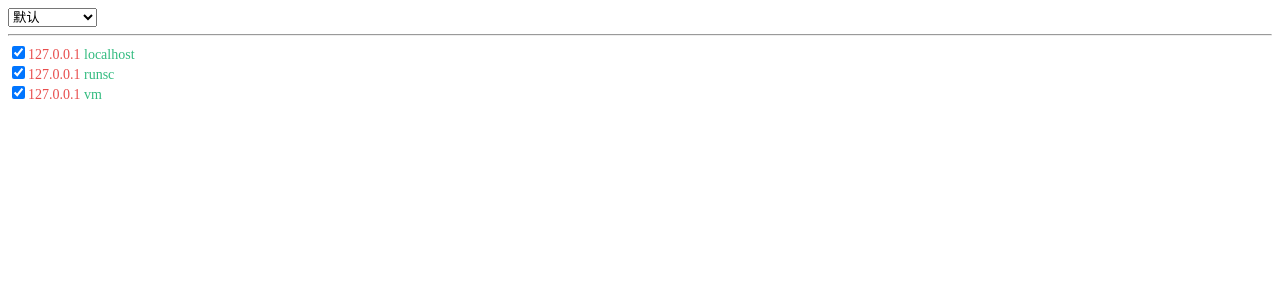
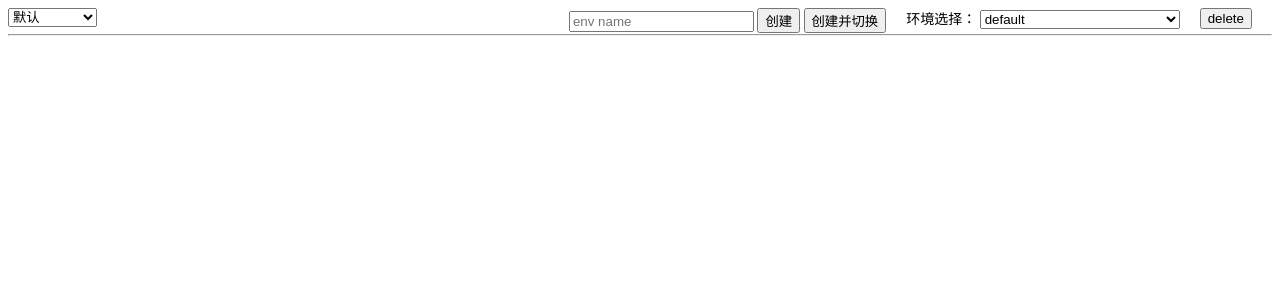
Before and after one commit to guolifu/thosts, a PHP site: page / in a window 1280 px wide. Shown: the top 300 px of the page. Run offline with PHP 8.4, Linux system fonts and the light colour scheme.

Commit message:
增加env切换相关功能

```diff
--- a/index.html
+++ b/index.html
@@ -11,10 +11,29 @@
     <option value="content">默认</option>
     <option value="textarea">全编辑模式</option>
 </select>
+
+<div class="mr20 right">
+    <button class="delete">delete</button>
+</div>
+
+<!--选择env-->
+<div class="mr20 change-env right">
+    <span>环境选择：</span>
+    <select name="envlist" id="envlist"></select>
+</div>
+
+<!--创建模块-->
+<div class="mr20 create-env right">
+    <input class="env-name" placeholder="env name" type="text"/>
+    <button class="create-button" data-type="0">创建</button>
+    <button class="create-button" data-type="1">创建并切换</button>
+</div>
+
 <hr>
 <div class="content"></div>
 <div class="textarea"></div>
 <div class="tip"></div>
+<div class="tip_err"></div>
 </body>
 </html>
 <script src="/source/js/jquery.js"></script>
--- a/lib/hosts.class.php
+++ b/lib/hosts.class.php
@@ -5,18 +5,60 @@
  */
 class Hosts
 {
-    public $hosts_path = '/etc/hosts';
+    /**
+     * @var string
+     */
+    public $base_hosts_path = '/etc/hosts';
 
+    /**
+     * @var string
+     */
+    public $tmp_path = SOURCE . '/hosts.tmp';
+
+    /**
+     * @var string
+     */
+    public $defaultHostFile = HOSTS_PATH . '/hosts_default';
+
+    /**
+     * @var mixed
+     */
     public $config;
 
+    /**
+     * @var bool
+     */
+    public $preEnv = true;
+
+    /**
+     * Hosts constructor.
+     */
     public function __construct()
     {
         $this->config = include CONFIG_PATH;
+        $this->init();
+    }
+
+    /**
+     * 初始化配置
+     */
+    private function init()
+    {
+        $has_default_hosts_file = file_exists($this->defaultHostFile);
+        if (!$has_default_hosts_file) {
+            $this->cHost('default', $this->base_hosts_path, true);
+        }
     }
 
     public function getHosts()
     {
-        $hosts = file_get_contents($this->hosts_path);
+        $env = array_search(true, $this->config);
+        if ($env) {
+            $readPath = $this->getEnvFilePath($env);
+        } else {
+            $readPath = $this->base_hosts_path;
+        }
+        $hosts = file_get_contents($readPath);
         $pattern = '/\d{1,3}\.\d{1,3}\.\d{1,3}\.\d{1,3}/';
         $hosts = preg_replace($pattern, '<input class="checkbox" type="checkbox"><span class="ip">' . '${0}' . '</span><span class="domain">', $hosts);
         $hosts = str_replace(PHP_EOL, '</span><br>', $hosts);
@@ -28,42 +70,145 @@ class Hosts
 
     public function getTextareaHosts()
     {
-        $hosts = file_get_contents($this->hosts_path);
+        $env = array_search(true, $this->config);
+        if ($env) {
+            $readPath = $this->getEnvFilePath($env);
+        } else {
+            $readPath = $this->base_hosts_path;
+        }
+        $hosts = file_get_contents($readPath);
         $resData = array('data' => '<textarea>' . $hosts . '</textarea>');
         $this->success($resData, 'success');
-
     }
 
     public function saveHosts()
     {
-        $hosts = str_replace('<br>', PHP_EOL, $_POST['content']);
-        $res = file_put_contents($this->hosts_path, strip_tags($hosts));
-        if ($res) {
+        $hosts = strip_tags(str_replace('<br>', PHP_EOL, $_POST['content']));
+        $res = file_put_contents($this->base_hosts_path, $hosts);
+        $env = array_search(true, $this->config);
+        $res_cache = file_put_contents($this->getEnvFilePath($env), $hosts);
+        if ($res && $res_cache) {
             $this->success($res, 'success');
-
         } else {
             $this->error($res, 'error');
         }
     }
 
-    public function getHostsConfList()
+    public function getHostsConfListApi()
     {
         $list = include CONFIG_PATH;
         $this->success($list, 'success');
     }
 
-    public function createHosts()
+    public function envChangeApi()
     {
-        $name = $_POST['name'];
-        array_push($this->config, $name);
-        $before = '<?php
+        $env = $_POST['env'];
+        $res = $this->changeEnv($env);
+        if ($res) {
+            $this->success($res, 'change success');
+        } else {
+            $this->error($res, 'change error');
+        }
+    }
 
-return ';
-        $after = ';
-';
+    public function envDelApi()
+    {
+        $env = $_POST['env'];
+        if ($env == 'default') $this->error('', 'error');
+        $res = unlink($this->getEnvFilePath($env));
+        // 删除配置项
+        unset($this->config[$env]);
+        $this->openEnv('default');
+        if ($res) {
+            $this->success($res, 'delete success');
+        } else {
+            $this->error($res, 'delete error');
+        }
+    }
+
+    private function changeEnv($env)
+    {
+        $envData = file_get_contents($this->getEnvFilePath($env));
+        $res = file_put_contents($this->base_hosts_path, $envData);
+        // 开启环境
+        $this->openEnv($env);
+        return $res;
+    }
+
+    /**
+     * 开启环境
+     * @param $env
+     */
+    private function openEnv($env)
+    {
+        foreach ($this->config as $k => &$item) {
+            if ($item) $item = !$item;
+            if ($k == $env) $item = true;
+        }
+        $this->saveConf();
+    }
+
+    /**
+     * 创建新hosts
+     */
+    public function createHostsApi()
+    {
+        $env = $_POST['env'];
+        if (array_key_exists($env, $this->config)) $this->error('', "env exist!");
+        $flag = $_POST['flag'];
+        $this->cHost($env, $this->tmp_path, (bool)$flag, $preEnv = $this->preEnv);
+        $this->success('', 'create success');
+    }
+
+
+    /**
+     * 创建
+     * @param $env
+     * @param $path
+     * @param $flag
+     * @param bool $preEnv
+     */
+    private function cHost($env, $path, $flag, $preEnv = false)
+    {
+        // 执行创建
+        copy($path, $this->getEnvFilePath($env));
+        $this->config = array_merge($this->config, array($env => $flag));
+        if ($flag) {
+            // 执行迁移并修改配置文件
+            $this->changeEnv($env);
+        } else {
+            $this->saveConf();
+        }
+
+        if ($preEnv) {
+            $this->addPreStr($env);
+        }
+    }
+
+    /**
+     * 添加备注信息
+     * @param $env
+     */
+    private function addPreStr($env)
+    {
+        $tmpData = file_get_contents($this->getEnvFilePath($env));
+        $preStr = '### Created by Thosts ###'.PHP_EOL.'### env:'.$env.' ###'.PHP_EOL;
+        file_put_contents($this->getEnvFilePath($env), $preStr.$tmpData);
+    }
+
+    private function getEnvFilePath($env)
+    {
+        return HOSTS_PATH . '/hosts_' . $env;
+    }
+
+    /**
+     * 保存配置
+     */
+    private function saveConf()
+    {
+        $before = '<?php' . PHP_EOL . PHP_EOL . 'return ';
+        $after = ';';
         file_put_contents(CONFIG_PATH, $before . var_export($this->config, true) . $after);
-
-        $this->success('', 'success');
     }
 
     public function success($data, $msg)
--- a/source/config.php
+++ b/source/config.php
@@ -1,6 +1,5 @@
 <?php
 
 return array (
-  0 => 'local',
-  1 => 'local2',
+  'default' => true,
 );
--- a/source/css/main.css
+++ b/source/css/main.css
@@ -20,7 +20,22 @@ textarea {
 }
 
 .tip {
-    width: 5%;
+    width: 10%;
+    position: fixed;
+    left: 50%;
+    top: 50%;
+    transform: translate(-50%, -50%);
+    color: #2ca81b;
+    height: 25px;
+    border-radius: 10px;
+    background-color: #dedecb;
+    text-align: center;
+    display: none;
+    font-weight: 500;
+}
+
+.tip_err {
+    width: 10%;
     position: fixed;
     left: 50%;
     top: 50%;
@@ -31,4 +46,17 @@ textarea {
     background-color: #dedecb;
     text-align: center;
     display: none;
+    font-weight: 500;
 }
+
+.right {
+    float: right;
+}
+
+#envlist {
+    width: 200px;
+}
+
+.mr20 {
+    margin-right: 20px;
+}
--- a/source/js/main.js
+++ b/source/js/main.js
@@ -57,7 +57,34 @@ $(function () {
         }
         $(this).prev().show();
         $(this).remove();
-    })
+    });
+
+    // 修改env事件
+    $('#envlist').change(function () {
+        envChangeApi(this)
+    });
+
+    // 创建env事件
+    $('.create-button').click(function () {
+        var _val = $('.env-name').val();
+        var flag = $(this).data('type');
+        if (_val == "") {
+            showTips('failed env name','error');
+            return false
+        }
+        createEnvApi(_val, flag)
+    });
+
+    $('.delete').click(function () {
+        var _val = $('#envlist').val();
+        if (_val == 'default') {
+            showTips('can not del default!','error');
+            return false;
+        }
+        delApi(_val)
+
+    });
+
 
     // 回车事件
     $('.content').on('keypress', 'input[type=text]', function (event) {
@@ -83,9 +110,14 @@ $(function () {
  * 初始化
  */
 function init() {
+    // select初始化
     init_select();
+    // 获取hosts文件信息
     init_default();
+    // 获取hosts内容
     init_textarea();
+    // env获取
+    init_env_list();
 }
 
 /**
@@ -134,15 +166,31 @@ function init_default() {
 }
 
 /**
- * 获取hosts文件信息
+ * 获取hosts内容
  */
 function init_textarea() {
-    // 获取hosts文件信息
     $.ajax({
         'method': 'GET',
         'url': '/start.php?act=getarea',
         success: function (e) {
             $('.textarea').html(e.data.data);
+        }
+    })
+}
+
+/**
+ * 获取env信息
+ */
+function init_env_list() {
+    $.ajax({
+        'method': 'GET',
+        'url': '/start.php?act=envList',
+        success: function (e) {
+            $('#envlist').children().remove();
+            for (val in e.data) {
+                var selected = e.data[val] ? 'selected' : '';
+                $('#envlist').append('<option ' + selected + '>' + val + '</option>');
+            }
         }
     })
 }
@@ -166,6 +214,71 @@ function getContent() {
 }
 
 /**
+ * 切换env
+ * @param obj
+ */
+function envChangeApi(obj) {
+    var _this = $(obj);
+    var env = _this.val();
+    $.ajax({
+        'method': 'POST',
+        'url': '/start.php?act=envChange',
+        'data': {
+            env: env,
+        },
+        success: function (e) {
+            showTips(e.msg);
+            init();
+        }
+    })
+
+}
+
+/**
+ * 新建env
+ * @param val
+ */
+function createEnvApi(val, flag) {
+    if (typeof flag == 'undefined') flag = 0;
+    $.ajax({
+        'method': 'POST',
+        'url': '/start.php?act=envCreate',
+        'data': {
+            env: val,
+            flag: flag,
+        },
+        success: function (e) {
+            showTips(e.msg);
+            if (e.code === 200) {
+                if (!flag) {
+                    init_env_list()
+                } else {
+                    init();
+                }
+            }
+        }
+    })
+
+}
+
+function delApi(val) {
+    $.ajax({
+        'method': 'POST',
+        'url': '/start.php?act=envDelete',
+        'data': {
+            env: val,
+        },
+        success: function (e) {
+            showTips(e.msg);
+            if (e.code === 200) {
+                init();
+            }
+        }
+    })
+
+}
+
+/**
  * 提交
  */
 function submit() {
@@ -186,12 +299,24 @@ function submit() {
  * @param msg
  * @param time
  */
-function showTips(msg, time) {
+function showTips(msg, type, time) {
     if (typeof time === 'undefined') time = 2000;
-    $('.tip').html(msg);
-    $('.tip').fadeToggle();
+    if (typeof type === 'undefined') type = "success";
+    switch (type) {
+        case "success":{
+            var tip = '.tip';
+            break
+        }
+        case "error":{
+            var tip = '.tip_err';
+            break
+        }
+
+    }
+    $(tip).html(msg);
+    $(tip).fadeToggle();
     setTimeout(function () {
-        $('.tip').fadeToggle()
+        $(tip).fadeToggle()
     }, 2000)
 }
 
```
Also changed, not shown: start.php (+23 -7 lines), 2 other files.
